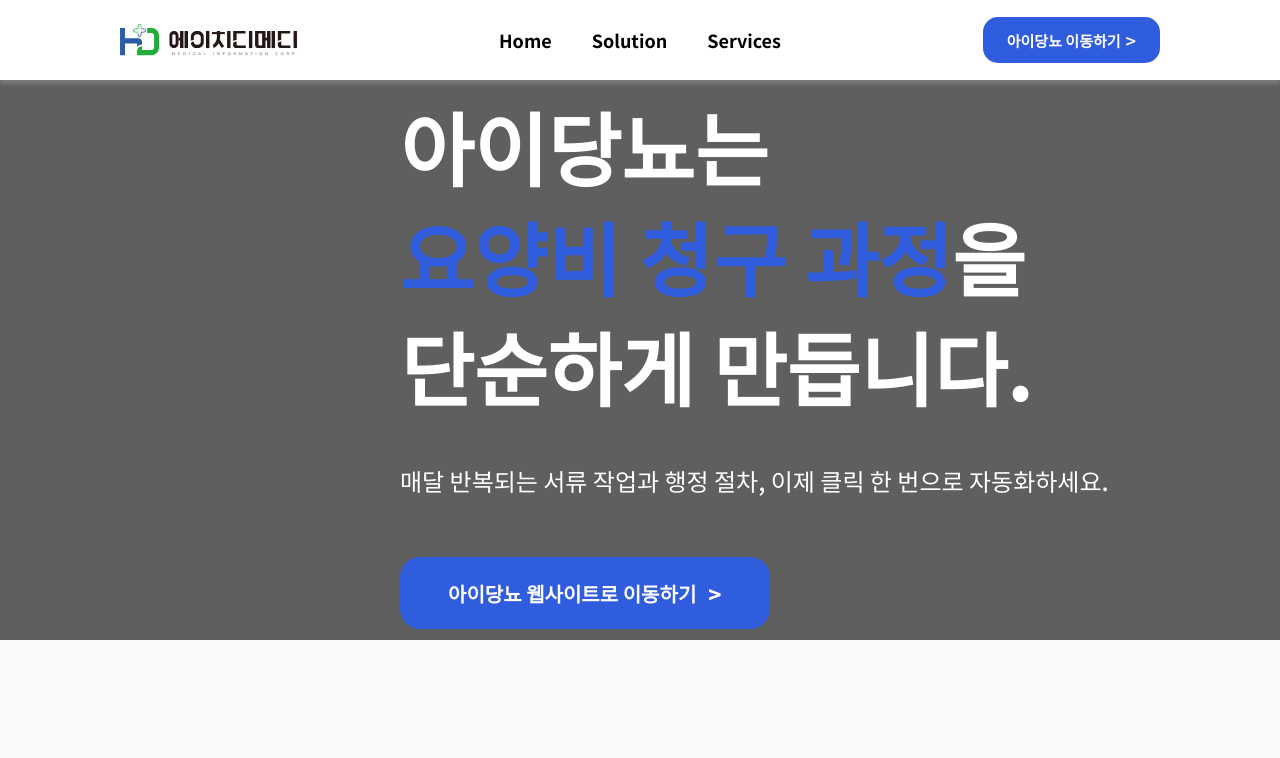
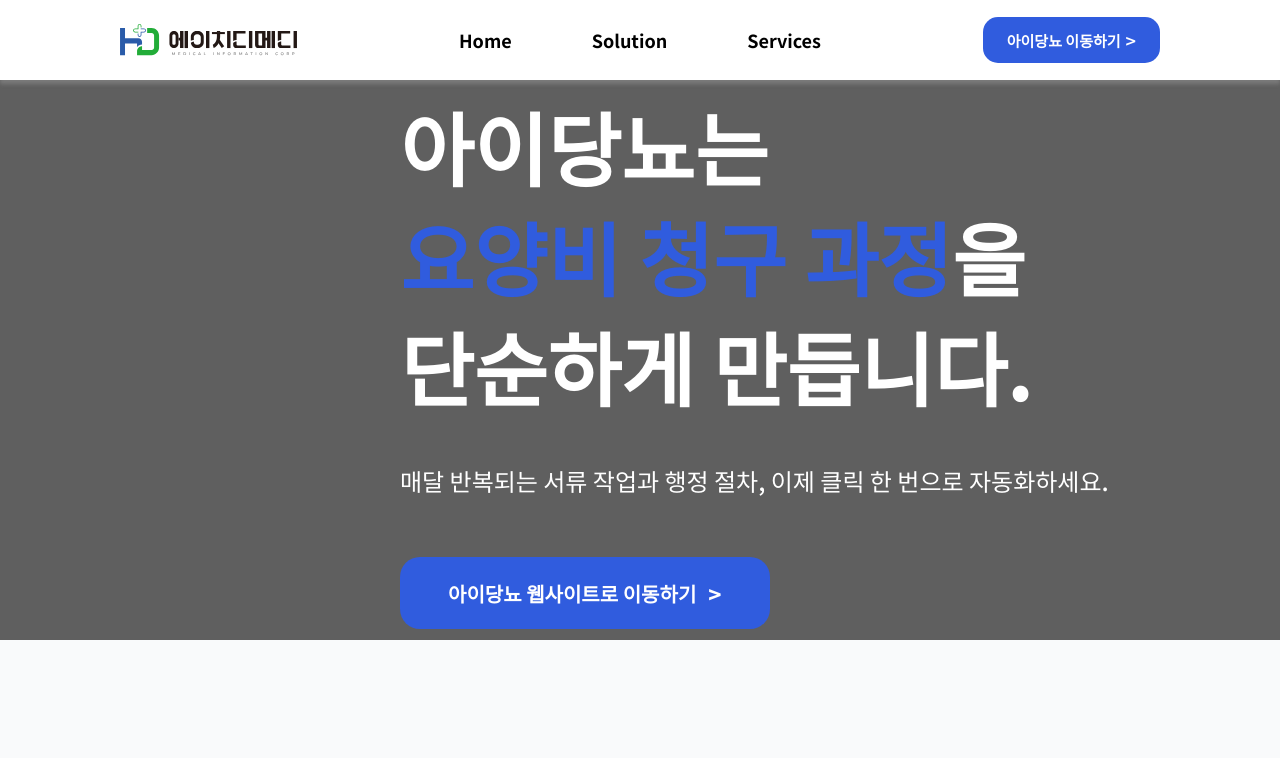
Before and after one commit to hdmedi2/landingpage, a React (Vite) app: page / in a window 1280 px wide. Shown: the top 758 px of the page. Built offline with nearby package versions, Linux system fonts and the light colour scheme.

Commit message:
네비게인션 이전까지 완료

```diff
--- a/src/components/Header/Navigation.jsx
+++ b/src/components/Header/Navigation.jsx
@@ -3,7 +3,7 @@ import styled from 'styled-components';
 const NavContainer = styled.nav`
   display: flex;
   align-items: center;
-  gap: 40px;
+  gap: 80px;
   position: absolute;
   left: 50%;
   transform: translateX(-50%);
```
